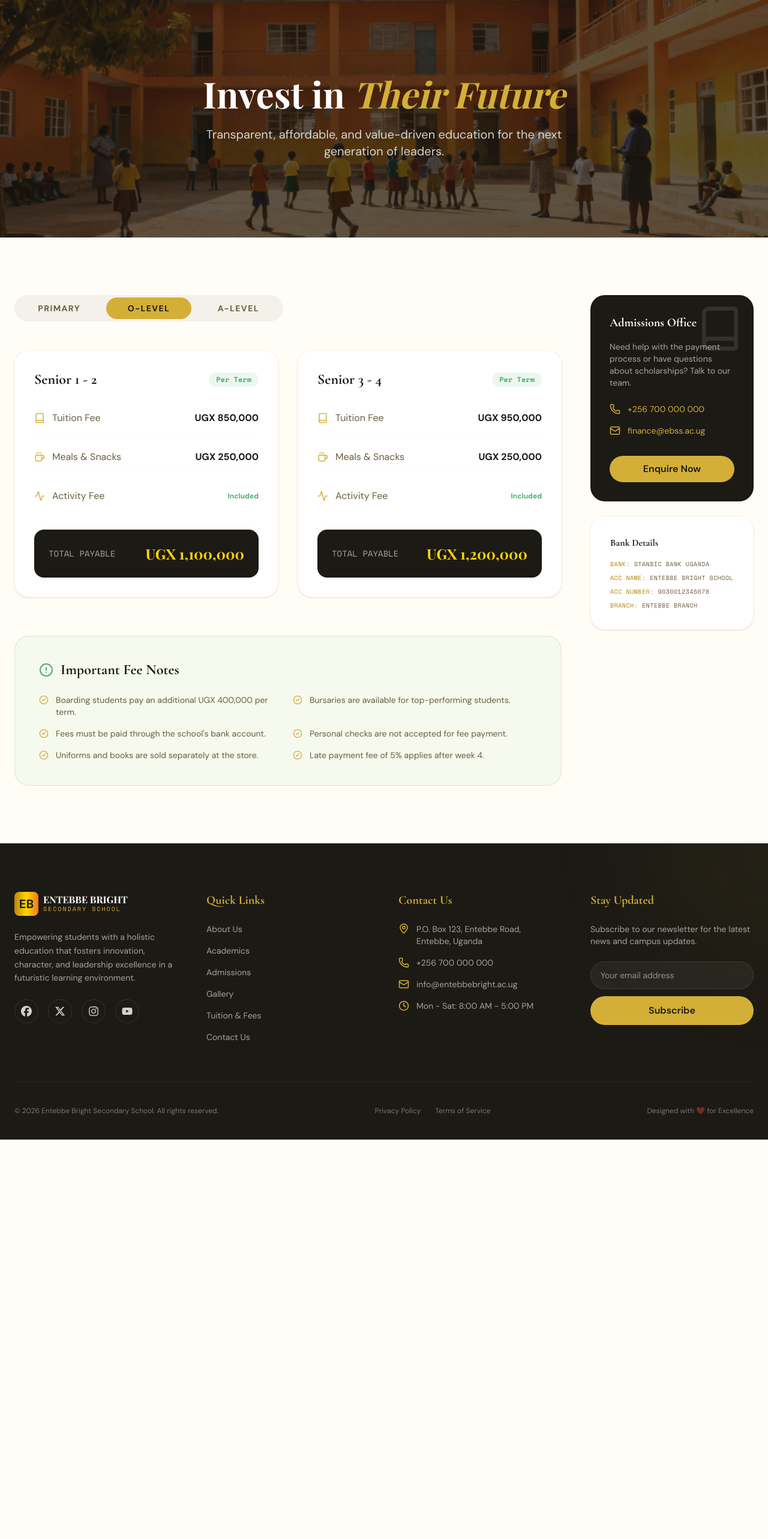
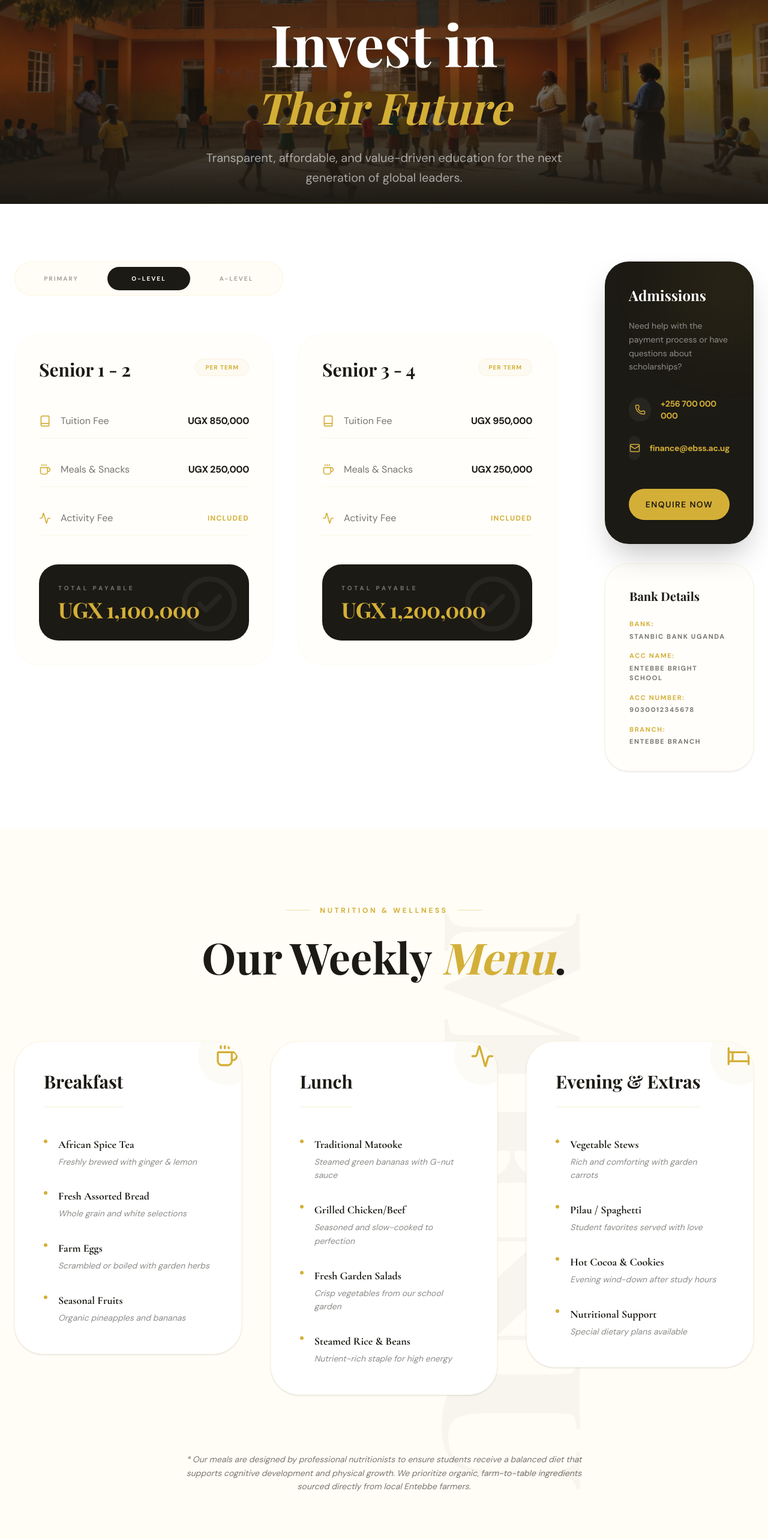
Before and after one commit to katsomar/Entebbe-Bright-Secondary-School, a Next.js app: page /tuition in a window 1280 px wide. Shown: the part 100-2666 px from the top of the page at 60% size. Before the commit the page ends 2000 px from the top, so only its background shows below. Built offline with nearby package versions, Linux system fonts and the light colour scheme; a web font is replaced by a local one.

Commit message:
fixed the times tble

```diff
--- a/src/app/tuition/page.tsx
+++ b/src/app/tuition/page.tsx
@@ -6,6 +6,7 @@ import ScrollReveal from "@/components/ui/ScrollReveal";
 import Image from "next/image";
 import GoldButton from "@/components/ui/GoldButton";
 import * as Tabs from "@radix-ui/react-tabs";
+import { motion } from "framer-motion";
 import { Book, Coffee, Bed, Activity, CheckCircle2, AlertCircle, Phone, Mail } from "lucide-react";
 
 const feeData = {
@@ -26,42 +27,55 @@ const feeData = {
 
 const TuitionPage = () => {
   return (
-    <div className="pt-24 flex flex-col">
-      {/* Hero Section */}
-      <section className="relative h-[50vh] flex items-center justify-center overflow-hidden">
-        <Image
-          src="/hero/h1.png"
-          alt="Tuition Hero"
-          fill
-          sizes="100vw"
-          className="object-cover"
-        />
-        <div className="absolute inset-0 bg-charcoal/70" />
+    <div className="bg-white selection:bg-gold-main/30 flex flex-col min-h-screen">
+      {/* Cinematic Banner */}
+      <section className="relative h-[55vh] flex items-center justify-center overflow-hidden bg-charcoal pt-24">
+        <div className="absolute inset-0 z-0">
+          <Image
+            src="/hero/h1.png"
+            alt="Tuition Hero"
+            fill
+            priority
+            className="object-cover opacity-40 scale-105"
+          />
+          <div className="absolute inset-0 bg-gradient-to-b from-charcoal/80 via-transparent to-charcoal" />
+        </div>
+
         <div className="container mx-auto px-6 relative z-10 text-center">
-          <ScrollReveal direction="down">
-            <h1 className="text-5xl md:text-6xl font-display font-bold text-white mb-6">
-              Invest in <span className="text-gold-main italic">Their Future</span>
-            </h1>
-            <p className="text-white/80 text-xl max-w-2xl mx-auto font-body">
-              Transparent, affordable, and value-driven education for the next generation of leaders.
+          <ScrollReveal>
+            <div className="overflow-hidden mb-6">
+              <motion.h1
+                initial={{ y: 80 }}
+                animate={{ y: 0 }}
+                transition={{ duration: 1, ease: [0.16, 1, 0.3, 1] }}
+                className="text-5xl md:text-8xl font-display font-bold text-white leading-none"
+              >
+                Invest in <br />
+                <span className="text-gold-main italic leading-tight text-4xl md:text-7xl">Their Future</span>
+              </motion.h1>
+            </div>
+            <p className="text-white/60 text-lg md:text-xl max-w-2xl mx-auto font-body leading-relaxed">
+              Transparent, affordable, and value-driven education for the next generation of global leaders.
             </p>
           </ScrollReveal>
         </div>
+        <div className="absolute bottom-0 left-0 w-full h-px bg-gradient-to-r from-transparent via-gold-main/30 to-transparent" />
       </section>
 
-      <section className="py-24 bg-cream">
+      {/* Fee Structure Section */}
+      <section className="py-24 bg-white">
         <div className="container mx-auto px-6">
-          <div className="grid grid-cols-1 lg:grid-cols-4 gap-12">
+          <div className="grid grid-cols-1 lg:grid-cols-4 gap-20">
             {/* Main Content: Tabs & Tables */}
             <div className="lg:col-span-3">
               <ScrollReveal>
                 <Tabs.Root defaultValue="olevel" className="w-full">
-                  <Tabs.List className="flex space-x-2 bg-charcoal/5 p-1 rounded-full mb-12 max-w-md">
+                  <Tabs.List className="flex space-x-2 bg-cream p-2 rounded-[2rem] border border-gold-main/10 mb-16 max-w-md">
                     {["primary", "olevel", "alevel"].map((tab) => (
                       <Tabs.Trigger
                         key={tab}
                         value={tab}
-                        className="flex-1 px-6 py-2 rounded-full text-sm font-bold uppercase tracking-widest transition-all data-[state=active]:bg-gold-main data-[state=active]:text-charcoal text-text-muted hover:text-charcoal"
+                        className="flex-1 px-8 py-3 rounded-[1.5rem] text-[10px] font-bold uppercase tracking-[0.2em] transition-all data-[state=active]:bg-charcoal data-[state=active]:text-white text-charcoal/40 hover:text-charcoal"
                       >
                         {tab === "olevel" ? "O-Level" : tab === "alevel" ? "A-Level" : "Primary"}
                       </Tabs.Trigger>
@@ -69,31 +83,36 @@ const TuitionPage = () => {
                   </Tabs.List>
 
                   {Object.entries(feeData).map(([key, classes]) => (
-                    <Tabs.Content key={key} value={key} className="animate-in fade-in slide-in-from-bottom-4 duration-500">
-                      <div className="grid grid-cols-1 md:grid-cols-2 gap-8">
+                    <Tabs.Content key={key} value={key} className="animate-in fade-in slide-in-from-bottom-8 duration-700">
+                      <div className="grid grid-cols-1 md:grid-cols-2 gap-10">
                         {classes.map((item, i) => (
-                          <div key={i} className="bg-white rounded-3xl p-8 shadow-sm border border-gold-main/10 hover:shadow-gold-md hover:-translate-y-1 transition-all duration-300">
-                            <h3 className="text-2xl font-heading font-bold text-charcoal mb-6 flex justify-between items-center">
-                              {item.class}
-                              <span className="text-xs bg-green-school/10 text-green-school px-3 py-1 rounded-full font-mono">Per Term</span>
-                            </h3>
-                            <div className="space-y-4 mb-8">
-                              <div className="flex justify-between items-center py-3 border-b border-gold-light/20">
-                                <span className="flex items-center text-text-muted"><Book size={18} className="mr-3 text-gold-main" /> Tuition Fee</span>
-                                <span className="font-bold text-charcoal">UGX {item.tuition}</span>
+                          <div key={i} className="bg-cream/40 rounded-[2.5rem] p-10 border border-gold-main/5 hover:border-gold-main/20 hover:shadow-gold-sm transition-all duration-500 group">
+                            <div className="flex justify-between items-start mb-10">
+                              <h3 className="text-3xl font-display font-bold text-charcoal">{item.class}</h3>
+                              <span className="text-[10px] font-bold text-gold-main uppercase tracking-widest bg-gold-main/5 px-4 py-1.5 rounded-full border border-gold-main/10">Per Term</span>
+                            </div>
+
+                            <div className="space-y-6 mb-12">
+                              <div className="flex justify-between items-center py-4 border-b border-gold-main/10">
+                                <span className="flex items-center text-charcoal/60 font-body"><Book size={20} className="mr-4 text-gold-main" /> Tuition Fee</span>
+                                <span className="font-bold text-charcoal tracking-tight">UGX {item.tuition}</span>
                               </div>
-                              <div className="flex justify-between items-center py-3 border-b border-gold-light/20">
-                                <span className="flex items-center text-text-muted"><Coffee size={18} className="mr-3 text-gold-main" /> Meals & Snacks</span>
-                                <span className="font-bold text-charcoal">UGX {item.meals}</span>
+                              <div className="flex justify-between items-center py-4 border-b border-gold-main/10">
+                                <span className="flex items-center text-charcoal/60 font-body"><Coffee size={20} className="mr-4 text-gold-main" /> Meals & Snacks</span>
+                                <span className="font-bold text-charcoal tracking-tight">UGX {item.meals}</span>
                               </div>
-                              <div className="flex justify-between items-center py-3">
-                                <span className="flex items-center text-text-muted"><Activity size={18} className="mr-3 text-gold-main" /> Activity Fee</span>
-                                <span className="font-bold text-charcoal text-xs text-green-school">Included</span>
+                              <div className="flex justify-between items-center py-4 border-b border-gold-main/10">
+                                <span className="flex items-center text-charcoal/60 font-body"><Activity size={20} className="mr-4 text-gold-main" /> Activity Fee</span>
+                                <span className="font-bold text-gold-main text-xs uppercase tracking-widest">Included</span>
                               </div>
                             </div>
-                            <div className="bg-charcoal p-6 rounded-2xl flex justify-between items-center">
-                              <span className="text-white/60 font-mono text-sm uppercase">Total Payable</span>
-                              <span className="text-gold-bright text-2xl font-bold font-display">UGX {item.total}</span>
+
+                            <div className="bg-charcoal p-8 rounded-[2rem] flex flex-col space-y-2 relative overflow-hidden group-hover:shadow-2xl transition-shadow">
+                              <div className="absolute top-0 right-0 p-4 opacity-5 pointer-events-none">
+                                <CheckCircle2 size={100} className="text-white" />
+                              </div>
+                              <span className="text-white/40 text-[10px] font-bold uppercase tracking-[0.4em]">Total Payable</span>
+                              <span className="text-gold-main text-4xl font-bold font-display tracking-tight">UGX {item.total}</span>
                             </div>
                           </div>
                         ))}
@@ -102,64 +121,41 @@ const TuitionPage = () => {
                   ))}
                 </Tabs.Root>
               </ScrollReveal>
-
-              {/* Fee Notes */}
-              <ScrollReveal delay={0.3}>
-                <div className="mt-16 bg-green-school/5 border border-green-school/20 rounded-3xl p-10">
-                  <div className="flex items-center space-x-3 mb-6">
-                    <AlertCircle className="text-green-school" />
-                    <h3 className="text-2xl font-heading font-bold text-charcoal">Important Fee Notes</h3>
-                  </div>
-                  <ul className="grid grid-cols-1 md:grid-cols-2 gap-4">
-                    {[
-                      "Boarding students pay an additional UGX 400,000 per term.",
-                      "Bursaries are available for top-performing students.",
-                      "Fees must be paid through the school's bank account.",
-                      "Personal checks are not accepted for fee payment.",
-                      "Uniforms and books are sold separately at the store.",
-                      "Late payment fee of 5% applies after week 4.",
-                    ].map((note, i) => (
-                      <li key={i} className="flex items-start space-x-3 text-text-muted text-sm">
-                        <CheckCircle2 size={16} className="text-gold-main shrink-0 mt-0.5" />
-                        <span>{note}</span>
-                      </li>
-                    ))}
-                  </ul>
-                </div>
-              </ScrollReveal>
             </div>
 
             {/* Sidebar CTA */}
             <div className="lg:col-span-1">
-              <div className="sticky top-28 space-y-6">
-                <div className="bg-charcoal rounded-3xl p-8 text-white relative overflow-hidden">
-                  <div className="absolute top-0 right-0 p-4 opacity-10">
-                    <Book size={80} />
-                  </div>
-                  <h4 className="text-xl font-heading font-bold mb-4 relative z-10">Admissions Office</h4>
-                  <p className="text-white/60 text-sm mb-6 relative z-10">
-                    Need help with the payment process or have questions about scholarships? Talk to our team.
+              <div className="sticky top-28 space-y-8">
+                <div className="bg-charcoal rounded-[2.5rem] p-10 text-white relative overflow-hidden shadow-2xl">
+                  <div className="absolute -top-10 -right-10 w-40 h-40 bg-gold-main/10 rounded-full blur-3xl" />
+                  <h4 className="text-2xl font-display font-bold mb-6 relative z-10">Admissions</h4>
+                  <p className="text-white/50 text-sm mb-10 leading-relaxed relative z-10">
+                    Need help with the payment process or have questions about scholarships?
                   </p>
-                  <div className="space-y-4 mb-8 relative z-10">
-                    <a href="tel:+256700000000" className="flex items-center space-x-3 text-gold-main hover:text-white transition-colors">
-                      <Phone size={18} />
-                      <span className="text-sm">+256 700 000 000</span>
+                  <div className="space-y-6 mb-12 relative z-10">
+                    <a href="tel:+256700000000" className="flex items-center space-x-4 text-gold-main hover:text-white transition-colors group">
+                      <div className="w-10 h-10 rounded-full bg-white/5 flex items-center justify-center group-hover:bg-gold-main transition-all">
+                        <Phone size={18} className="group-hover:text-charcoal" />
+                      </div>
+                      <span className="text-sm font-bold tracking-tight">+256 700 000 000</span>
                     </a>
-                    <a href="mailto:finance@ebss.ac.ug" className="flex items-center space-x-3 text-gold-main hover:text-white transition-colors">
-                      <Mail size={18} />
-                      <span className="text-sm">finance@ebss.ac.ug</span>
+                    <a href="mailto:finance@ebss.ac.ug" className="flex items-center space-x-4 text-gold-main hover:text-white transition-colors group">
+                      <div className="w-10 h-10 rounded-full bg-white/5 flex items-center justify-center group-hover:bg-gold-main transition-all">
+                        <Mail size={18} className="group-hover:text-charcoal" />
+                      </div>
+                      <span className="text-sm font-bold tracking-tight">finance@ebss.ac.ug</span>
                     </a>
                   </div>
-                  <GoldButton className="w-full">Enquire Now</GoldButton>
+                  <GoldButton className="w-full py-4 text-sm uppercase tracking-widest">Enquire Now</GoldButton>
                 </div>
 
-                <div className="bg-white rounded-3xl p-8 border border-gold-main/10 shadow-sm">
-                  <h4 className="font-bold text-charcoal mb-4">Bank Details</h4>
-                  <div className="space-y-2 font-mono text-[10px] uppercase tracking-wider text-text-muted">
-                    <p><span className="text-gold-deep">Bank:</span> Stanbic Bank Uganda</p>
-                    <p><span className="text-gold-deep">Acc Name:</span> Entebbe Bright School</p>
-                    <p><span className="text-gold-deep">Acc Number:</span> 9030012345678</p>
-                    <p><span className="text-gold-deep">Branch:</span> Entebbe Branch</p>
+                <div className="bg-cream/40 rounded-[2.5rem] p-10 border border-gold-main/10 shadow-sm">
+                  <h4 className="font-display font-bold text-charcoal mb-6 text-xl">Bank Details</h4>
+                  <div className="space-y-4 text-[11px] font-bold uppercase tracking-[0.15em] text-charcoal/60">
+                    <p><span className="text-gold-main block mb-1">Bank:</span> Stanbic Bank Uganda</p>
+                    <p><span className="text-gold-main block mb-1">Acc Name:</span> Entebbe Bright School</p>
+                    <p><span className="text-gold-main block mb-1">Acc Number:</span> 9030012345678</p>
+                    <p><span className="text-gold-main block mb-1">Branch:</span> Entebbe Branch</p>
                   </div>
                 </div>
               </div>
@@ -167,6 +163,95 @@ const TuitionPage = () => {
           </div>
         </div>
       </section>
+
+      {/* Meals & Nutrition Section - NEW */}
+      <section className="py-32 bg-cream relative overflow-hidden">
+        {/* Large Background "MENU" Watermark */}
+        <div className="absolute -right-20 top-1/2 -translate-y-1/2 text-[25vw] font-display font-black text-charcoal opacity-[0.03] select-none pointer-events-none rotate-90">
+          MENU
+        </div>
+
+        <div className="container mx-auto px-6 relative z-10">
+          <div className="text-center max-w-3xl mx-auto mb-24">
+            <ScrollReveal>
+              <div className="flex items-center justify-center space-x-4 mb-6">
+                <div className="h-px w-10 bg-gold-main/40" />
+                <span className="text-gold-main font-body text-xs font-bold tracking-[0.3em] uppercase">Nutrition & Wellness</span>
+                <div className="h-px w-10 bg-gold-main/40" />
+              </div>
+              <h2 className="text-5xl md:text-7xl font-display font-bold text-charcoal leading-tight">
+                Our Weekly <span className="text-gold-main italic">Menu</span>.
+              </h2>
+            </ScrollReveal>
+          </div>
+
+          <div className="grid grid-cols-1 lg:grid-cols-3 gap-12">
+            {[
+              {
+                title: "Breakfast",
+                icon: Coffee,
+                items: [
+                  { name: "African Spice Tea", desc: "Freshly brewed with ginger & lemon" },
+                  { name: "Fresh Assorted Bread", desc: "Whole grain and white selections" },
+                  { name: "Farm Eggs", desc: "Scrambled or boiled with garden herbs" },
+                  { name: "Seasonal Fruits", desc: "Organic pineapples and bananas" }
+                ]
+              },
+              {
+                title: "Lunch",
+                icon: Activity,
+                items: [
+                  { name: "Traditional Matooke", desc: "Steamed green bananas with G-nut sauce" },
+                  { name: "Grilled Chicken/Beef", desc: "Seasoned and slow-cooked to perfection" },
+                  { name: "Fresh Garden Salads", desc: "Crisp vegetables from our school garden" },
+                  { name: "Steamed Rice & Beans", desc: "Nutrient-rich staple for high energy" }
+                ]
+              },
+              {
+                title: "Evening & Extras",
+                icon: Bed,
+                items: [
+                  { name: "Vegetable Stews", desc: "Rich and comforting with garden carrots" },
+                  { name: "Pilau / Spaghetti", desc: "Student favorites served with love" },
+                  { name: "Hot Cocoa & Cookies", desc: "Evening wind-down after study hours" },
+                  { name: "Nutritional Support", desc: "Special dietary plans available" }
+                ]
+              }
+            ].map((cat, i) => (
+              <ScrollReveal key={i} delay={i * 0.1}>
+                <div className="bg-white rounded-[3rem] p-12 shadow-sm border border-gold-main/10 hover:shadow-2xl transition-all duration-700 relative group overflow-hidden">
+                  <div className="absolute -top-6 -right-6 w-24 h-24 bg-gold-main/5 rounded-full flex items-center justify-center text-gold-main group-hover:bg-gold-main group-hover:text-white transition-all duration-500">
+                    <cat.icon size={40} />
+                  </div>
+
+                  <h3 className="text-3xl font-display font-bold text-charcoal mb-12 border-b border-gold-main/20 pb-6 inline-block">
+                    {cat.title}
+                  </h3>
+
+                  <div className="space-y-8">
+                    {cat.items.map((item, idx) => (
+                      <div key={idx} className="relative pl-6">
+                        <div className="absolute left-0 top-1.5 w-1.5 h-1.5 rounded-full bg-gold-main" />
+                        <h4 className="text-lg font-bold text-charcoal mb-1">{item.name}</h4>
+                        <p className="text-charcoal/50 text-sm font-body italic leading-relaxed">{item.desc}</p>
+                      </div>
+                    ))}
+                  </div>
+                </div>
+              </ScrollReveal>
+            ))}
+          </div>
+
+          {/* Nutrition Quality Note */}
+          <ScrollReveal delay={0.4}>
+            <div className="mt-24 text-center max-w-2xl mx-auto">
+              <p className="text-charcoal/60 text-sm font-body leading-relaxed italic">
+                * Our meals are designed by professional nutritionists to ensure students receive a balanced diet that supports cognitive development and physical growth. We prioritize organic, farm-to-table ingredients sourced directly from local Entebbe farmers.
+              </p>
+            </div>
+          </ScrollReveal>
+        </div>
+      </section>
     </div>
   );
 };
```
